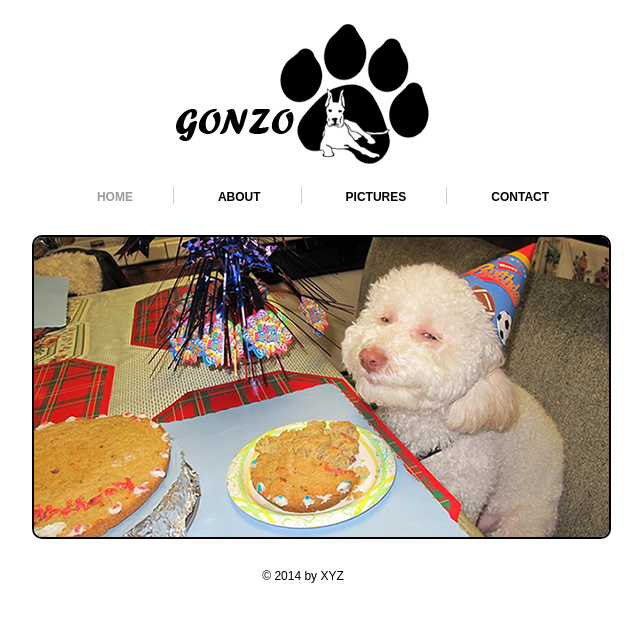
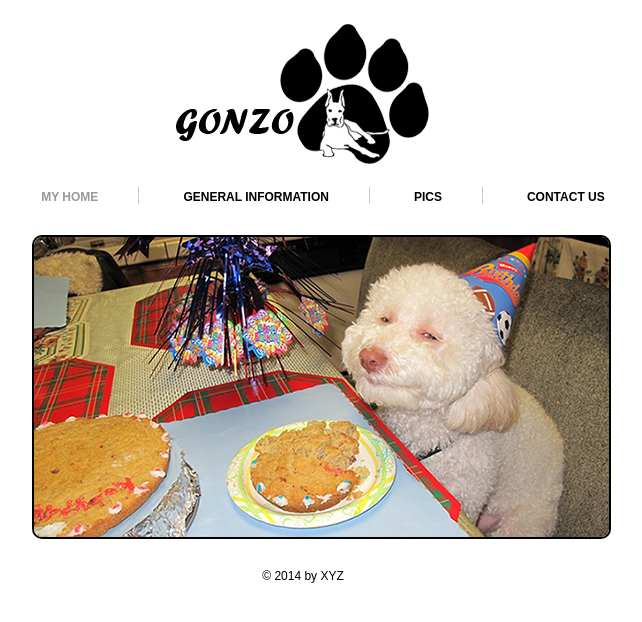
Before and after one commit to YellowHad/Had, a plain HTML site: page testDir/index.html in a window 1280 px wide. Shown: the whole page, without its empty margins (337-979 px from the left). Drawn offline with Linux system fonts and the light colour scheme.

Commit message:
Changes in the <li>

```diff
--- a/testDir/index.html
+++ b/testDir/index.html
@@ -26,10 +26,10 @@
 
 	<div class="navigation">
 		<ul>
-			<li><a class="active" href="index.html">HOME</a></li>
-			<li><a href="about.html">ABOUT</a></li>
-			<li><a href="picture.html">PICTURES</a></li>
-			<li class="bdr"><a class="pdg" href="contact.html">CONTACT</a></li>
+			<li><a class="active" href="index.html">My home</a></li>
+			<li><a href="about.html">General information</a></li>
+			<li><a href="picture.html">Pics</a></li>
+			<li class="bdr"><a class="pdg" href="contact.html">Contact us</a></li>
 		</ul>
 	</div>
 <!--==============================Navigatin Ends=============================-->
```
